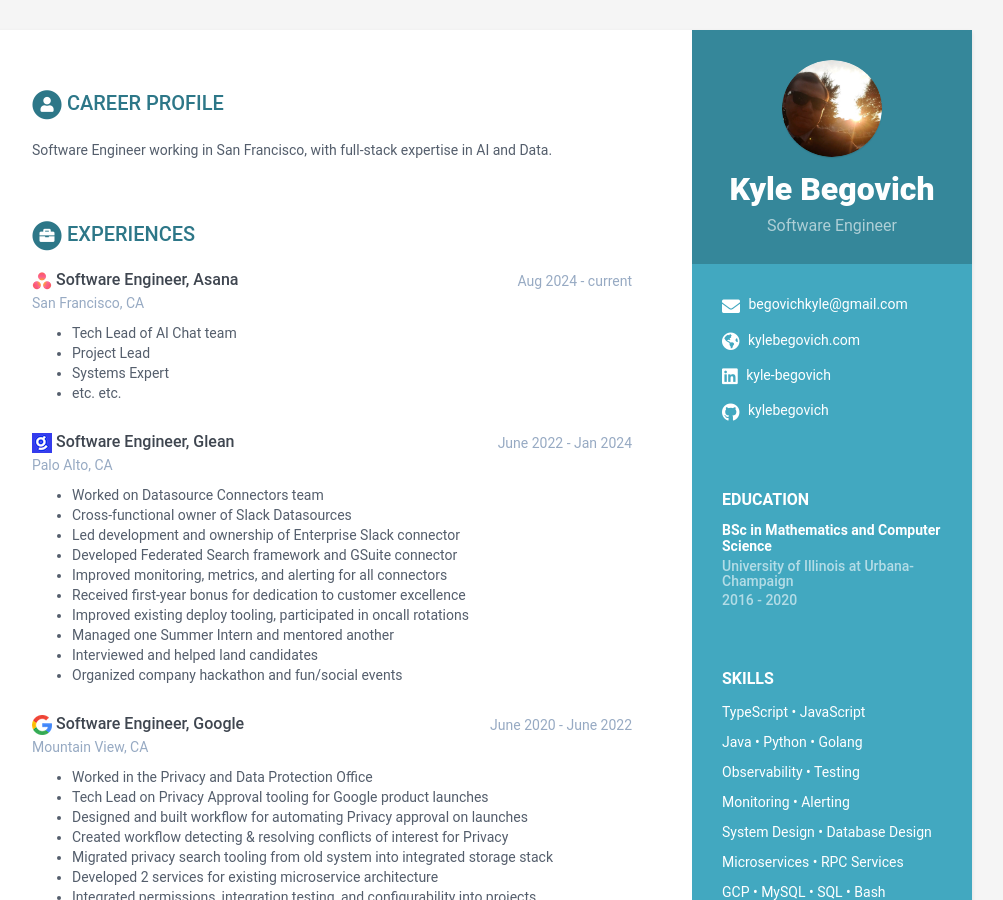
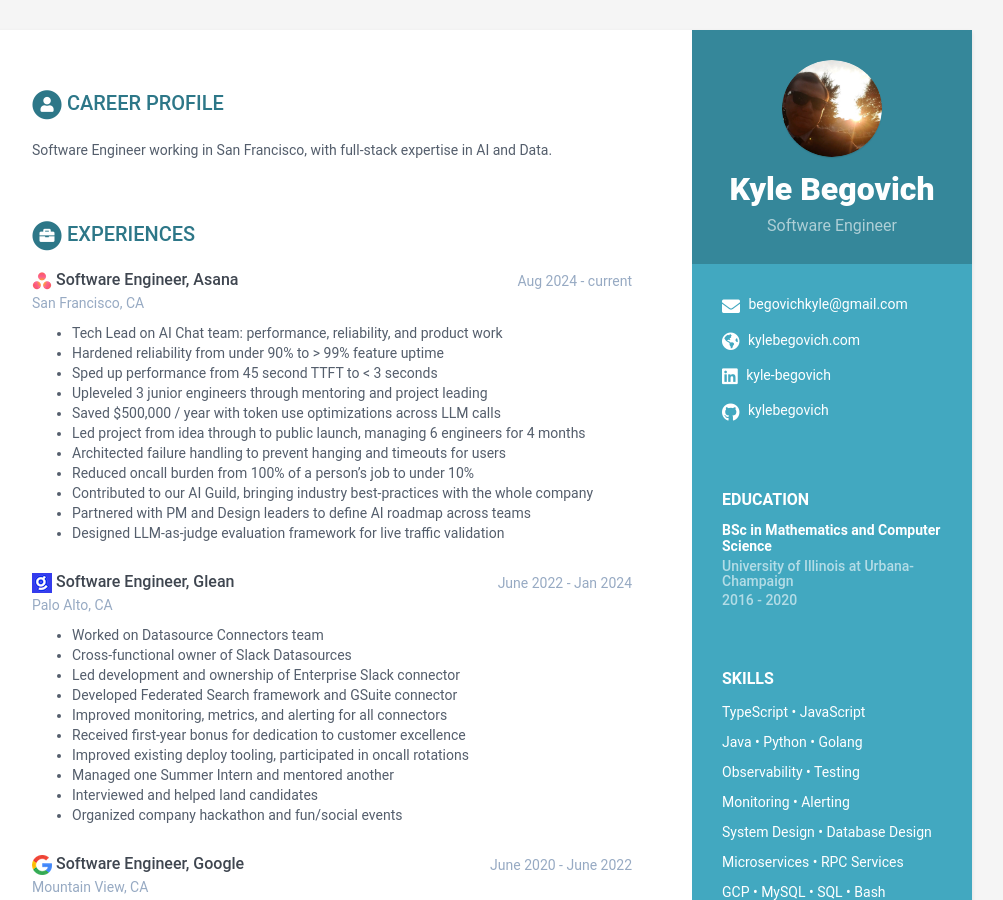
Before and after one commit to kylebegovich/kylebegovich.github.io, a Jekyll site: the page built from index.html, in a window 1280 px wide and 900 px high. Shown: the whole window, without its empty margins (168-1171 px from the left). Built offline with Jekyll 4.4.1, drawn with Linux system fonts in a browser that asks for light colours.

Commit message:
add Asana

```diff
--- a/_data/data.yml
+++ b/_data/data.yml
@@ -72,10 +72,17 @@
       time: Aug 2024 - current
       company: San Francisco, CA
       details: |
-          - Tech Lead of AI Chat team
-          - Project Lead
-          - Systems Expert
-          - etc. etc.
+          - Tech Lead on AI Chat team: performance, reliability, and product work
+          - Hardened reliability from under 90% to > 99% feature uptime
+          - Sped up performance from 45 second TTFT to < 3 seconds
+          - Upleveled 3 junior engineers through mentoring and project leading
+          - Saved $500,000 / year with token use optimizations across LLM calls
+          - Led project from idea through to public launch, managing 6 engineers for 4 months
+          - Architected failure handling to prevent hanging and timeouts for users
+          - Reduced oncall burden from 100% of a person's job to under 10%
+          - Contributed to our AI Guild, bringing industry best-practices with the whole company
+          - Partnered with PM and Design leaders to define AI roadmap across teams
+          - Designed LLM-as-judge evaluation framework for live traffic validation
     - role: Software Engineer, Glean
       logo: glean.png
       time: June 2022 - Jan 2024
```
Also changed, not shown: 4 other files.
